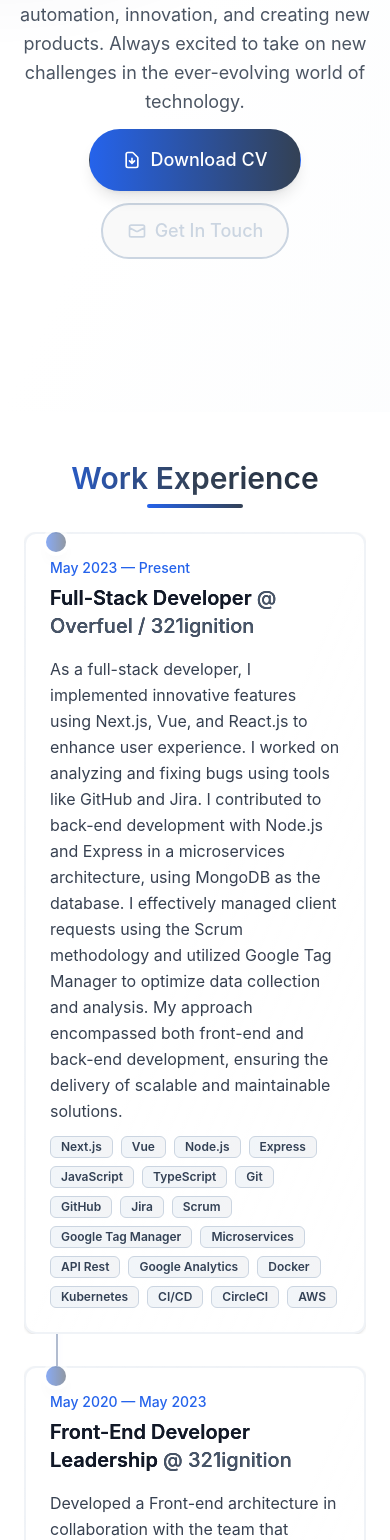
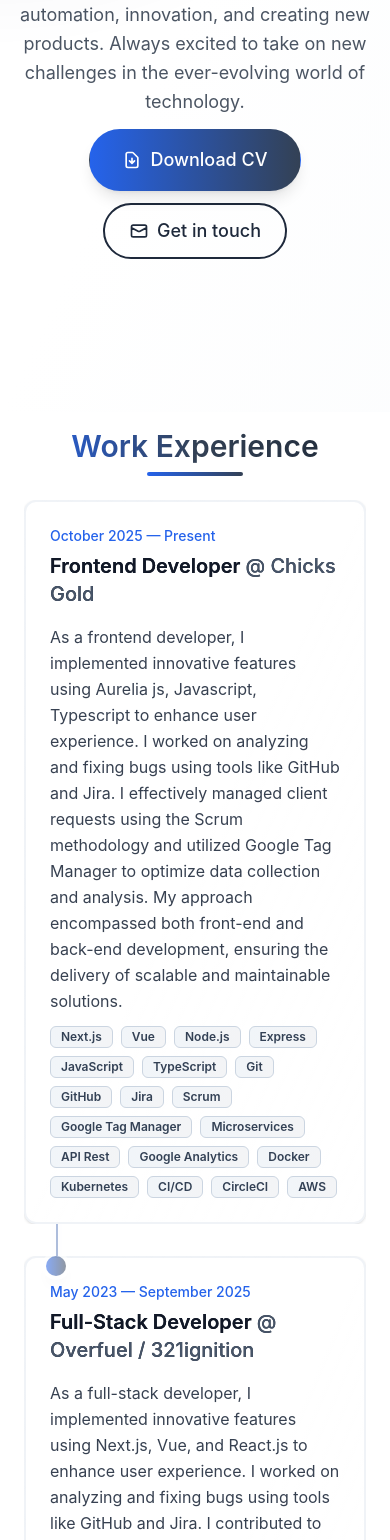
Before and after one commit to luisfrm/portfolios-react, a React (Vite) app: page / in a window 390 px wide. Shown: the part 432-1972 px from the top of the page. Built offline with nearby package versions, Linux system fonts and the light colour scheme.

Commit message:
little updates

```diff
--- a/src/App.tsx
+++ b/src/App.tsx
@@ -8,7 +8,7 @@ import { useLanguage, useHeroActions } from "@/hooks";
 
 function App() {
 	const { language, data, changeLanguage } = useLanguage();
-	const { handleDownloadCV, handleContactClick } = useHeroActions(language);
+	const { handleDownloadCV } = useHeroActions(language);
 
 	return (
 		<ThemeProvider>
@@ -28,7 +28,9 @@ function App() {
 						role={data.personal.role}
 						about={data.personal.about}
 						onDownloadCV={handleDownloadCV}
-						onContactClick={handleContactClick}
+						downloadText={data.personal.downloadText}
+						email={data.contact.email}
+						getInTouchText={data.personal.getInTouchText}
 					/>
 				</ModernHero>
 
--- a/src/components/Layout/ModernHero.tsx
+++ b/src/components/Layout/ModernHero.tsx
@@ -12,8 +12,10 @@ interface HeroContentProps {
   name: string;
   role: string;
   about: string;
+  downloadText: string;
+  email: string;
+  getInTouchText: string;
   onDownloadCV: () => void;
-  onContactClick: () => void;
 }
 
 function DecorativeElements() {
@@ -87,7 +89,7 @@ export function ModernHero({ children, className }: ModernHeroProps) {
   );
 }
 
-export function HeroContent({ name, role, about, onDownloadCV, onContactClick }: HeroContentProps) {
+export function HeroContent({ name, role, about, downloadText, email, getInTouchText, onDownloadCV }: HeroContentProps) {
   return (
     <>
       {/* Name with gradient effect - Main entrance */}
@@ -124,18 +126,18 @@ export function HeroContent({ name, role, about, onDownloadCV, onContactClick }:
             <svg className="w-5 h-5 mr-2" fill="none" stroke="currentColor" viewBox="0 0 24 24">
               <path strokeLinecap="round" strokeLinejoin="round" strokeWidth={2} d="M12 10v6m0 0l-3-3m3 3l3-3m2 8H7a2 2 0 01-2-2V5a2 2 0 012-2h5.586a1 1 0 01.707.293l5.414 5.414a1 1 0 01.293.707V19a2 2 0 01-2 2z" />
             </svg>
-            Download CV
+            {downloadText}
           </button>
 
-          <button
-            onClick={onContactClick}
+          <a
+            href={`mailto:${email}`}
             className={cn(HERO_STYLES.secondaryButton, "hover:scale-105 transition-transform duration-300")}
           >
             <svg className="w-5 h-5 mr-2" fill="none" stroke="currentColor" viewBox="0 0 24 24">
               <path strokeLinecap="round" strokeLinejoin="round" strokeWidth={2} d="M3 8l7.89 4.26a2 2 0 002.22 0L21 8M5 19h14a2 2 0 002-2V7a2 2 0 00-2-2H5a2 2 0 00-2 2v10a2 2 0 002 2z" />
             </svg>
-            Get In Touch
-          </button>
+            {getInTouchText}
+          </a>
         </div>
       </AnimatedSection>
     </>
--- a/src/components/Projects/ProjectItem.tsx
+++ b/src/components/Projects/ProjectItem.tsx
@@ -32,7 +32,7 @@ const PROJECT_ITEM_STYLES = {
 	actionButton: cn(
 		"flex items-center gap-3 px-6 py-3 rounded-full",
 		"bg-white/10 backdrop-blur-sm border border-white/20 text-white",
-		"hover:bg-blue-500 hover:border-blue-500 transition-all duration-300",
+		"hover:bg-blue-500 hover:text-white hover:border-blue-500 transition-all duration-300",
 		"hover:scale-105 font-medium"
 	),
 	content: "flex-1 p-8",
--- a/src/components/Projects/Projects.tsx
+++ b/src/components/Projects/Projects.tsx
@@ -20,7 +20,7 @@ interface Props {
 }
 
 const PROJECTS_STYLES = {
-	  container: cn(LAYOUT.CONTAINER_MAX_WIDTH, "mx-auto", SPACING.SECTION, "py-8 sm:py-12 lg:py-16"),
+	  container: cn(LAYOUT.CONTAINER_MAX_WIDTH, "mx-auto", SPACING.SECTION),
 	title: cn(
 		TYPOGRAPHY.SECTION_TITLE,
 		"bg-gradient-to-r from-blue-600 via-slate-700 to-gray-800 bg-clip-text text-transparent",
--- a/src/components/Skills/Skills.tsx
+++ b/src/components/Skills/Skills.tsx
@@ -6,7 +6,7 @@ import type { Skill, SkillCategory } from "@/lib/types/content";
 
 // Constants for skills styling
 const SKILLS_STYLES = {
-	container: cn("id-skills", SPACING.SECTION),
+	container: cn("id-skills", SPACING.SECTION, "py-8 sm:py-12 lg:py-16"),
 	categoriesGrid: "grid grid-cols-1 md:grid-cols-2 lg:grid-cols-3 gap-4 sm:gap-6",
 	categoryCard: "p-4 rounded-lg border",
 	categoryTitle: TYPOGRAPHY.CATEGORY_TITLE,
--- a/src/components/WorkExperienceAccordion/WorkExperience.tsx
+++ b/src/components/WorkExperienceAccordion/WorkExperience.tsx
@@ -7,7 +7,7 @@ import type { WorkExperiences, WorkExperiencesList } from "@/lib/types.d"
 
 // Constants for timeline styling
 const TIMELINE_STYLES = {
-	container: cn(LAYOUT.CONTAINER_MAX_WIDTH, "mx-auto", SPACING.SECTION, "py-8 sm:py-12 lg:py-16"),
+	container: cn(LAYOUT.CONTAINER_MAX_WIDTH, "mx-auto", SPACING.SECTION),
 	timeline: "relative",
 	timelineLine: "absolute left-8 top-0 h-full w-0.5 bg-gradient-to-b from-blue-600 via-slate-600 to-gray-700 md:left-1/2 opacity-40",
 	timelineDot: "absolute left-8 h-5 w-5 -translate-x-1/2 rounded-full bg-gradient-to-r from-blue-600 to-slate-700 md:left-1/2 shadow-lg ring-4 ring-background z-10",
@@ -18,11 +18,11 @@ const TIMELINE_STYLES = {
 const CARD_STYLES = {
 	base: cn(
 		"relative flex-1 bg-gradient-to-br from-card via-card to-card/90 backdrop-blur-sm border-2 border-border/50",
-		"hover:border-blue-600/30 hover:shadow-xl hover:shadow-blue-600/10 hover:-translate-y-1",
+		"hover:border-blue-600/30 hover:shadow-xl hover:shadow-blue-600/10",
 		"transition-all duration-300 ease-out",
 		COLORS.TEXT_PRIMARY,
 		ANIMATION_CLASSES.ANIMATE_SHOW,
-		"group-hover:scale-[1.02]"
+		"group-hover:scale-[1.01]"
 	),
 	time: cn(TYPOGRAPHY.SMALL_TEXT, "text-blue-600 dark:text-blue-400 font-medium"),
 	title: cn(TYPOGRAPHY.CARD_TITLE, "bg-gradient-to-r from-foreground to-foreground/80 bg-clip-text"),
@@ -56,9 +56,13 @@ function ExperienceCard({ experience, isEven, index }: ExperienceCardProps) {
 			)}
 		>
 			{/* Timeline dot with pulse effect */}
-			<div className={cn(TIMELINE_STYLES.timelineDot, "animate-pulse")}>
-				<div className="absolute inset-0 rounded-full bg-gradient-to-r from-blue-600 to-slate-700 animate-ping opacity-20"></div>
-			</div>
+			{
+				index !== 0 && (
+					<div className={cn(TIMELINE_STYLES.timelineDot, "animate-pulse")}>
+						<div className="absolute inset-0 rounded-full bg-gradient-to-r from-blue-600 to-slate-700 animate-ping opacity-20"></div>
+					</div>
+				)
+			}
 
 			<Card className={CARD_STYLES.base}>
 				<CardHeader className="pb-4">
--- a/src/lib/constants.ts
+++ b/src/lib/constants.ts
@@ -70,7 +70,7 @@ export const HERO_STYLES = {
   nameGradient: 'bg-gradient-to-r from-blue-500 to-blue-600 dark:from-blue-300 dark:to-slate-300 bg-clip-text text-transparent',
   roleHighlight: 'text-blue-600 dark:text-blue-400',
   ctaButton: 'inline-flex items-center px-8 py-4 text-lg font-medium rounded-full bg-gradient-to-r from-blue-600 to-slate-700 text-white hover:from-blue-700 hover:to-slate-800 transform hover:scale-105 transition-all duration-300 shadow-lg hover:shadow-xl',
-  secondaryButton: 'inline-flex items-center px-6 py-3 text-lg font-medium rounded-full border-2 border-slate-300 text-slate-300 dark:border-slate-400 dark:text-slate-100 hover:bg-slate-600 hover:text-white dark:hover:bg-slate-400 dark:hover:text-gray-900 transition-all duration-300'
+  secondaryButton: 'inline-flex items-center px-6 py-3 text-lg font-medium rounded-full border-2 border-slate-800 text-slate-800 dark:border-slate-400 dark:text-slate-100 hover:bg-slate-600 hover:text-white dark:hover:bg-slate-400 dark:hover:text-gray-900 transition-all duration-300'
 } as const;
 
 // Skills Categories
--- a/src/lib/types.d.ts
+++ b/src/lib/types.d.ts
@@ -26,6 +26,8 @@ export interface Personal {
 	name: string;
 	role: string;
 	about: string;
+	downloadText: string;
+	getInTouchText: string;
 }
 
 export interface Projects {
--- a/src/translations/en.tsx
+++ b/src/translations/en.tsx
@@ -9,6 +9,8 @@ export const en: Data = {
 		name: "Hello! I'm Luis Rivas👋",
 		role: "Full Stack Web Developer",
 		about: `Computer Engineer, self-taught and based in Latin America. With over 4 years of experience in web development, I specialize in Full-Stack Web Development. My passion lies in automation, innovation, and creating new products. Always excited to take on new challenges in the ever-evolving world of technology.`,
+		downloadText: "Download CV",
+		getInTouchText: "Get in touch",
 	},
 	skills: {
 		title: "Skills",
@@ -173,9 +175,37 @@ export const en: Data = {
 		title: "Work Experience",
 		workExperiencesList: [
 			{
+				company: "Chicks Gold",
+				position: "Frontend Developer",
+				period: "October 2025 — Present",
+				description:
+					"As a frontend developer, I implemented innovative features using Aurelia js, Javascript, Typescript to enhance user experience. I worked on analyzing and fixing bugs using tools like GitHub and Jira. I effectively managed client requests using the Scrum methodology and utilized Google Tag Manager to optimize data collection and analysis. My approach encompassed both front-end and back-end development, ensuring the delivery of scalable and maintainable solutions.",
+				skills: [
+					"Next.js",
+					"Vue",
+					"Node.js",
+					"Express",
+					"JavaScript",
+					"TypeScript",
+					"Git",
+					"GitHub",
+					"Jira",
+					"Scrum",
+					"Google Tag Manager",
+					"Microservices",
+					"API Rest",
+					"Google Analytics",
+					"Docker",
+					"Kubernetes",
+					"CI/CD",
+					"CircleCI",
+					"AWS",
+				],
+			},
+			{
 				company: "Overfuel / 321ignition",
 				position: "Full-Stack Developer",
-				period: "May 2023 — Present",
+				period: "May 2023 — September 2025",
 				description:
 					"As a full-stack developer, I implemented innovative features using Next.js, Vue, and React.js to enhance user experience. I worked on analyzing and fixing bugs using tools like GitHub and Jira. I contributed to back-end development with Node.js and Express in a microservices architecture, using MongoDB as the database. I effectively managed client requests using the Scrum methodology and utilized Google Tag Manager to optimize data collection and analysis. My approach encompassed both front-end and back-end development, ensuring the delivery of scalable and maintainable solutions.",
 				skills: [
--- a/src/translations/es.tsx
+++ b/src/translations/es.tsx
@@ -11,6 +11,8 @@ export const es: Data = {
 		name: "¡Hola! Soy Luis Rivas👋",
 		role: "Full Stack Web Developer",
 		about: `Ingeniero informatico, autodidacta ubicado en Latinoamérica. Con +4 años de experiencia en el desarrollo web, me especializo en Full-Stack Web Development. Mi pasión radica en la automatizacion, innovacion y creacion de nuevos productos. Siempre estoy emocionado por asumir nuevos desafíos en el mundo en constante evolución de la tecnología.`,
+		downloadText: "Descargar CV",
+		getInTouchText: "Contactar",
 	},
 	skills: {
 		title: "Habilidades",
```
